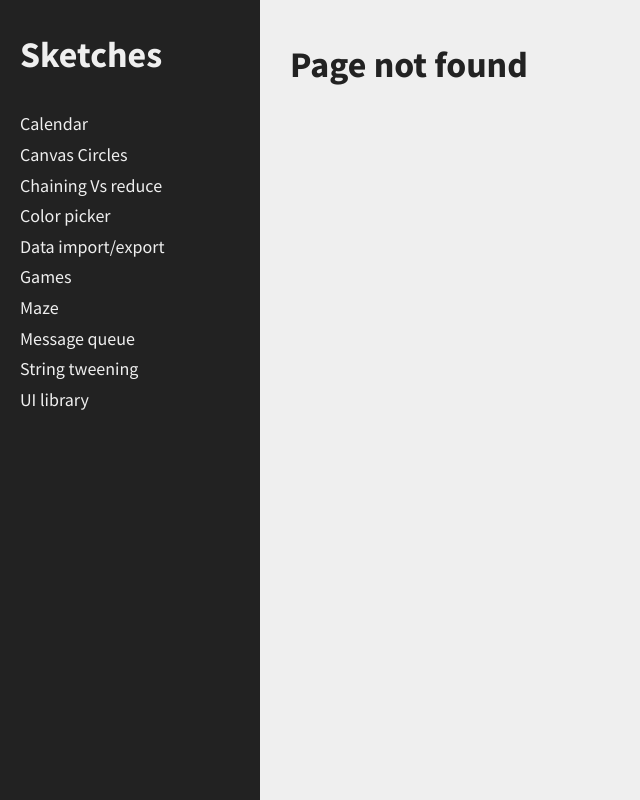
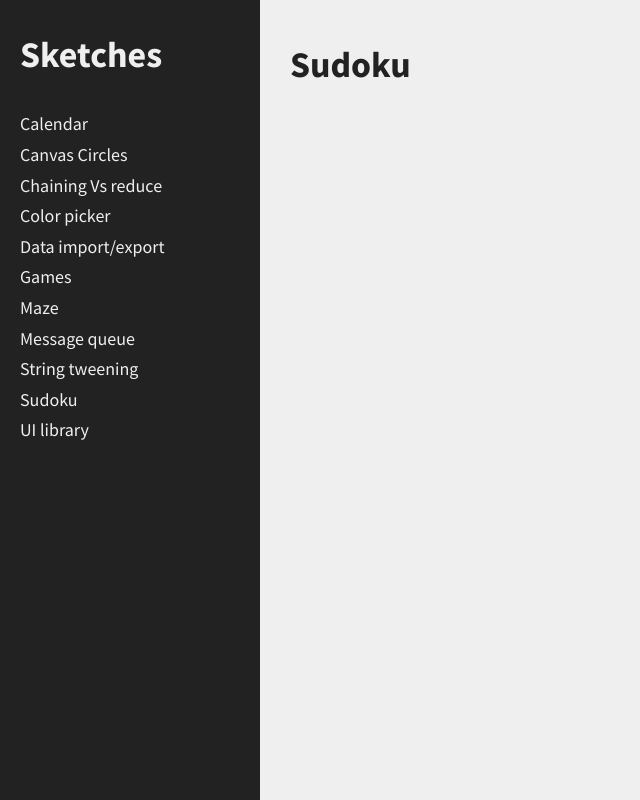
Before and after one commit to murbar/sketchbook, a React (Create React App) app: page /sudoku in a window 1280 px wide. Before the commit this address had no page. Shown: the whole page, without its empty margins (0-640 px from the left). Built offline with nearby package versions, Linux system fonts and the light colour scheme.

Commit message:
Init sudoku

```diff
--- a/src/App.js
+++ b/src/App.js
@@ -15,6 +15,7 @@ const ChainVsReduce = lazy(() => import('components/perf/ChainVsReduce'));
 const Tweening = lazy(() => import('components/string-tweening/Demo'));
 const Calendar = lazy(() => import('components/calendar/CalendarPage'));
 const CanvasCircles = lazy(() => import('components/canvas-circles/CanvasCirclesPage'));
+const Sudoku = lazy(() => import('components/sudoku/SudokuPage'));
 
 const Layout = styled.div`
   display: flex;
@@ -45,6 +46,7 @@ function App() {
               <Route path="/chaining-perf" component={ChainVsReduce} />
               <Route path="/calendar" component={Calendar} />
               <Route path="/canvas-circles" component={CanvasCircles} />
+              <Route path="/sudoku" component={Sudoku} />
               <Route component={NotFound} />
             </Switch>
           </Suspense>
--- a/src/Menu.js
+++ b/src/Menu.js
@@ -12,6 +12,7 @@ const pages = [
   { path: '/string-tweening', title: 'String tweening' },
   { path: '/chaining-perf', title: 'Chaining Vs reduce' },
   { path: '/canvas-circles', title: 'Canvas Circles' },
+  { path: '/sudoku', title: 'Sudoku' },
   { path: '/calendar', title: 'Calendar' }
 ];
 
--- /dev/null
+++ b/src/components/sudoku/SudokuPage.js
@@ -0,0 +1,15 @@
+import React from 'react';
+import styled from 'styled-components';
+import useDocumentTitle from 'hooks/useDocumentTitle';
+
+const Styles = styled.div``;
+
+export default function SudokuPage() {
+  useDocumentTitle('Sudoku');
+
+  return (
+    <Styles>
+      <h1>Sudoku</h1>
+    </Styles>
+  );
+}
```
